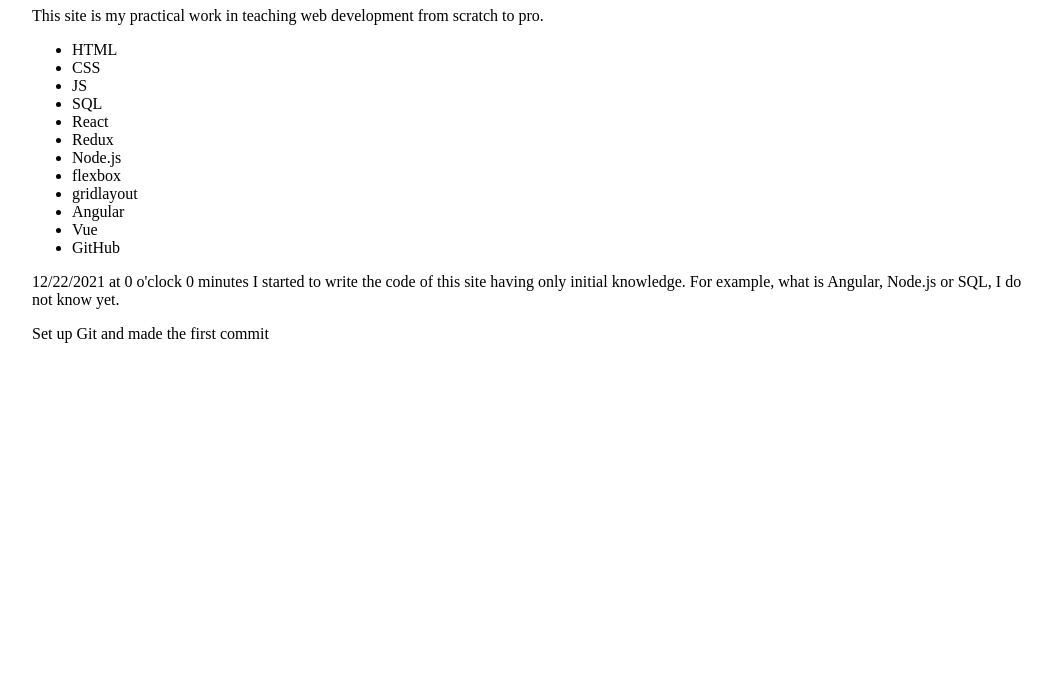
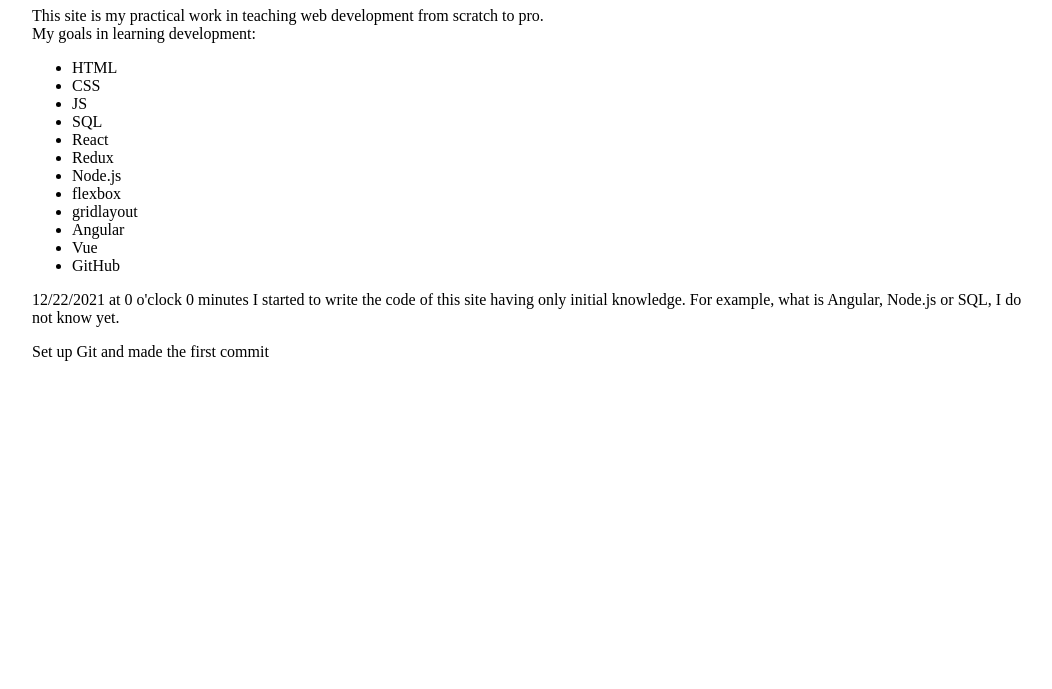
Before and after one commit to WilsonAlex8201/My-Full-Stack-study, a plain HTML site: page index.html in a window 1280 px wide. Shown: the part 111-800 px from the top of the page, without its empty margins (108-1160 px from the left). Drawn offline with Linux system fonts and the light colour scheme.

Commit message:
adding a line - '<br>My goals in learning development:'

```diff
--- a/index.html
+++ b/index.html
@@ -15,7 +15,7 @@
             </div>
         </div>
         <h1>My Full Stack study</h1>
-        <p>This site is my practical work in teaching web development from scratch to pro.</p>
+        <p>This site is my practical work in teaching web development from scratch to pro.<br>My goals in learning development:</p>
         <ul>
             <li>HTML</li>
             <li>CSS</li>
```
